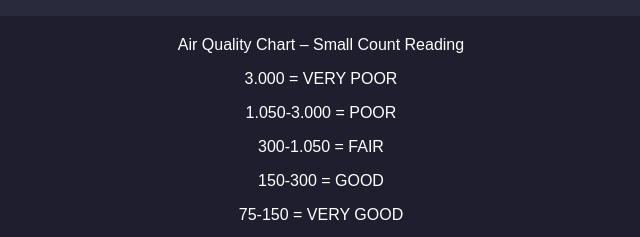
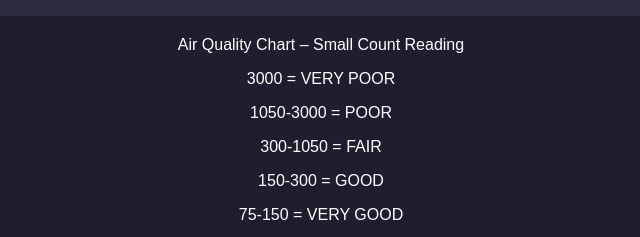
Before and after one commit to Coolperson33/AirqualityIRL, a website: page site.html in a window 1280 px wide. Shown: the part 740-977 px from the top of the page, 319-959 px from the left. Drawn offline with nearby package versions, Linux system fonts and the light colour scheme; no server answers.

Commit message:
removed weird periods

```diff
--- a/site.html
+++ b/site.html
@@ -76,9 +76,9 @@
 
   <script src="app.js"></script>
   <p>Air Quality Chart – Small Count Reading</p>
-<p>3.000 = VERY POOR</p>
-<p>1.050-3.000 = POOR</p>
-<p>300-1.050 = FAIR</p>
+<p>3000 = VERY POOR</p>
+<p>1050-3000 = POOR</p>
+<p>300-1050 = FAIR</p>
 <p>150-300 = GOOD</p>
 <p>75-150 = VERY GOOD</p>
 <p>0-75 = EXCELLENT</p>
```
